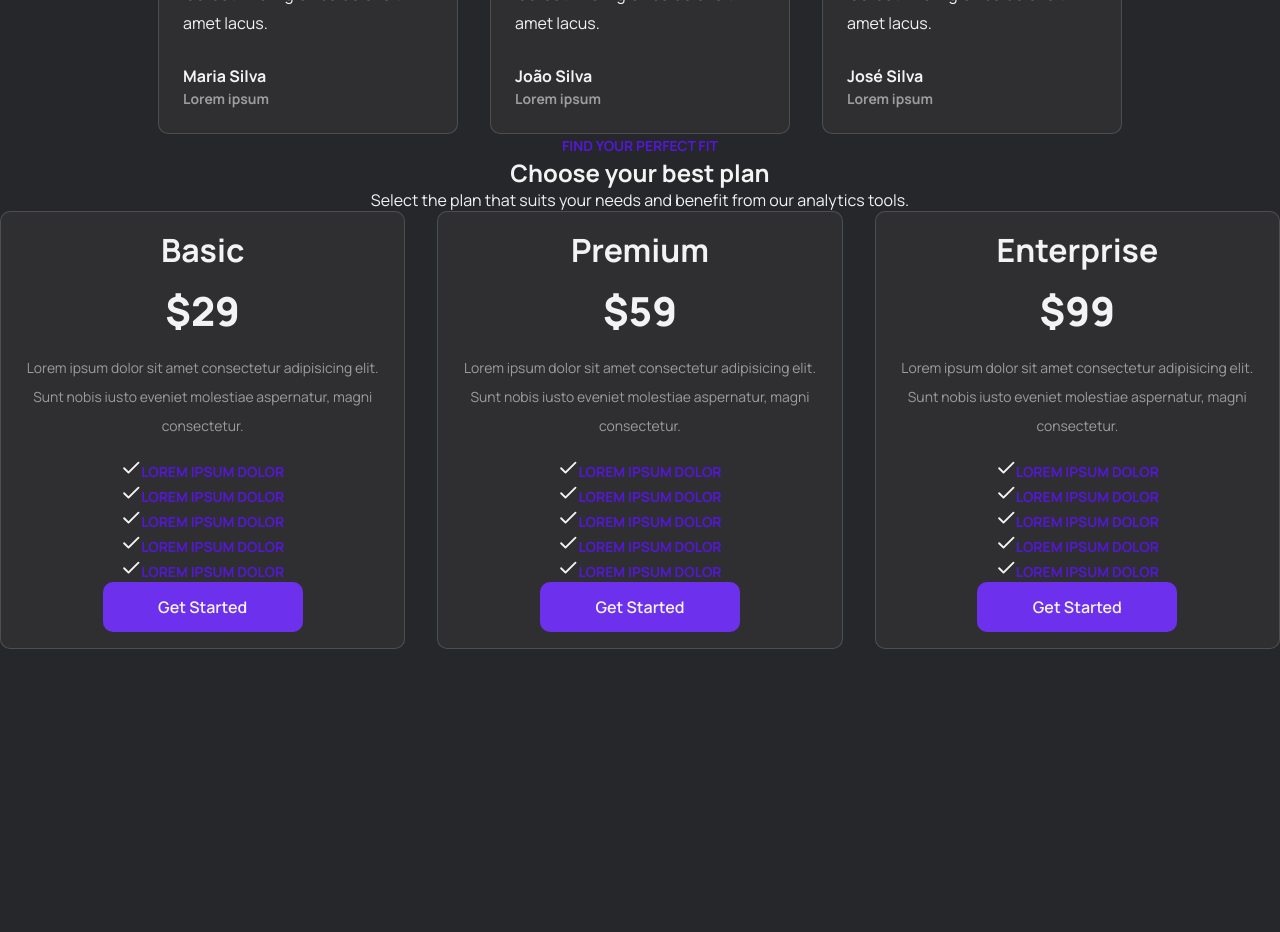
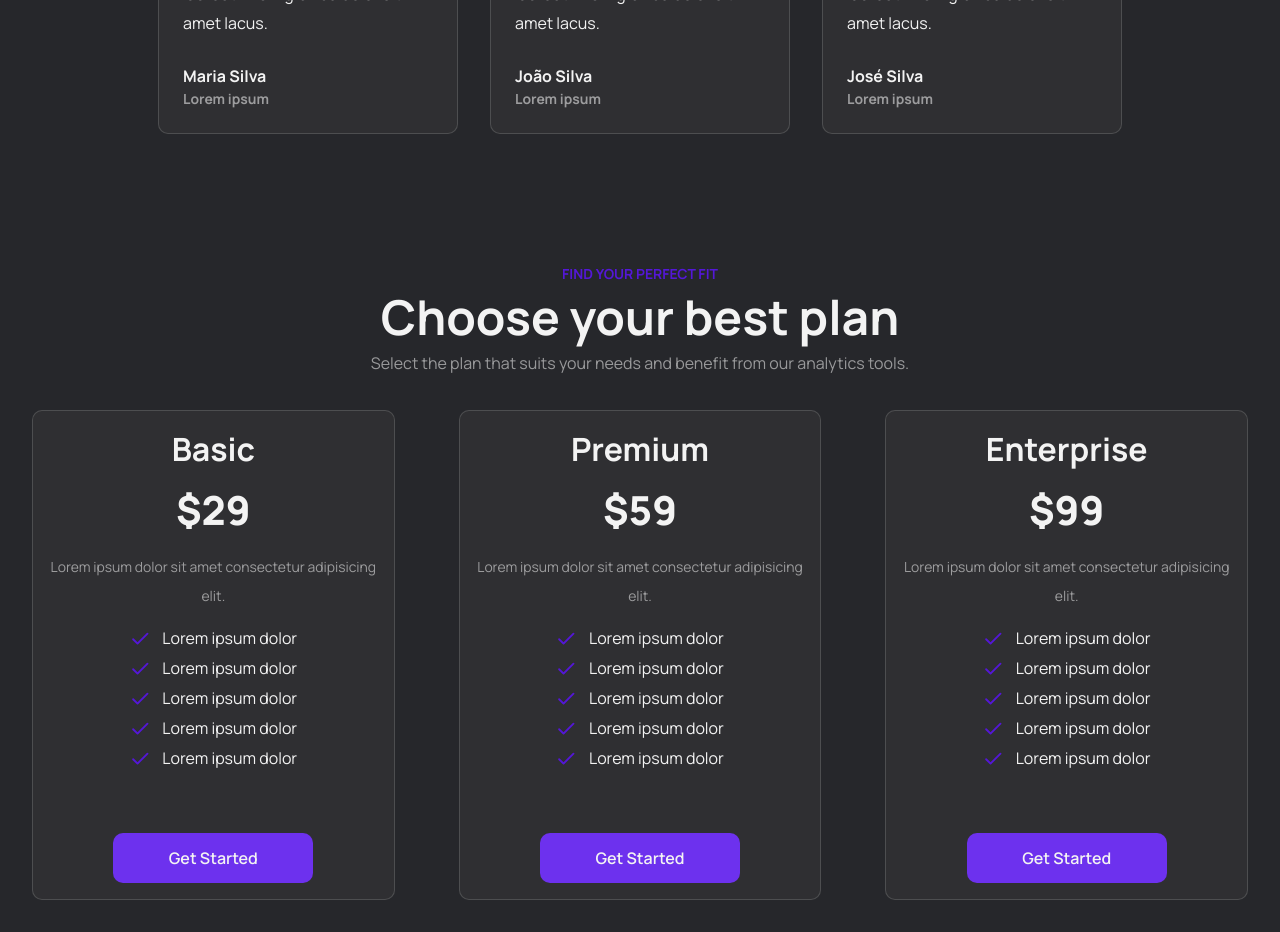
Before and after one commit to jonathafernandes/insight-cast, a React (Vite) app: page / in a window 1280 px wide. Shown: the part 3200-4132 px from the top of the page. Before the commit the page ends 3849 px from the top, so only its background shows below. Built offline with nearby package versions, Linux system fonts and the light colour scheme.

Commit message:
finished pricing card

```diff
--- a/src/components/pricing/Pricing.jsx
+++ b/src/components/pricing/Pricing.jsx
@@ -5,24 +5,24 @@ import { PricingCard } from "./PricingCard";
 export function Pricing() {
     return (
         <div className={styles.content}>
-            <span>Find your perfect fit</span>
-            <h2>Choose your best plan</h2>
-            <p>Select the plan that suits your needs and benefit from our analytics tools.</p>
+            <span className={styles.subTitle}>Find your perfect fit</span>
+            <h2 className={styles.title}>Choose your best plan</h2>
+            <p className={styles.description}>Select the plan that suits your needs and benefit from our analytics tools.</p>
             <div className={styles.cards}>
                 <PricingCard
                     plan="Basic"
                     price="$29"
-                    description='Lorem ipsum dolor sit amet consectetur adipisicing elit. Sunt nobis iusto eveniet molestiae aspernatur, magni consectetur.'
+                    description='Lorem ipsum dolor sit amet consectetur adipisicing elit.'
                 />
                 <PricingCard
                     plan="Premium"
                     price="$59"
-                    description='Lorem ipsum dolor sit amet consectetur adipisicing elit. Sunt nobis iusto eveniet molestiae aspernatur, magni consectetur.'
+                    description='Lorem ipsum dolor sit amet consectetur adipisicing elit.'
                 />
                 <PricingCard
                     plan="Enterprise"
                     price="$99"
-                    description='Lorem ipsum dolor sit amet consectetur adipisicing elit. Sunt nobis iusto eveniet molestiae aspernatur, magni consectetur.'
+                    description='Lorem ipsum dolor sit amet consectetur adipisicing elit.'
                 />
             </div>
         </div>
--- a/src/components/pricing/PricingCard.jsx
+++ b/src/components/pricing/PricingCard.jsx
@@ -14,30 +14,31 @@ export function PricingCard({ plan, price, description}) {
             <ul>
                 <li>
                     <Check size={20} weight="bold" />
-                    <span>
+                    <p>
                         Lorem ipsum dolor
-                    </span>
+                    </p>
                 </li>
                 <li>
                     <Check size={20} weight="bold" />
-                    <span>
+                    <p>
                         Lorem ipsum dolor
-                    </span>
+                    </p>
+                </li>
+                <li>
+                    <Check size={20} weight="bold" />
+                    <p>
+                        Lorem ipsum dolor
+                    </p>
                 </li>                <li>
                     <Check size={20} weight="bold" />
-                    <span>
+                    <p>
                         Lorem ipsum dolor
-                    </span>
+                    </p>
                 </li>                <li>
                     <Check size={20} weight="bold" />
-                    <span>
+                    <p>
                         Lorem ipsum dolor
-                    </span>
-                </li>                <li>
-                    <Check size={20} weight="bold" />
-                    <span>
-                        Lorem ipsum dolor
-                    </span>
+                    </p>
                 </li>
             </ul>
             <PrimaryButton
--- a/src/components/sass/Pricing.module.sass
+++ b/src/components/sass/Pricing.module.sass
@@ -2,14 +2,22 @@
 @use 'mixins'
 
 .content
+    margin-top: 8rem
+
     text-align: center
 
-    span
+    .subTitle
         color: variables.$primary-color
         font-size: 0.87rem
         font-weight: 700
         text-transform: uppercase
 
+    .title
+        font-size: 3rem
+
+    .description
+        color: variables.$secondary-text-color
+        line-height: 1.8rem
+
 .cards
     @include mixins.flex-container
-    gap: 2rem
--- a/src/components/sass/PricingCard.module.sass
+++ b/src/components/sass/PricingCard.module.sass
@@ -3,8 +3,10 @@
 
 .card
     background: variables.$bg-color
+
     @include mixins.border-radius
-
+    flex-wrap: wrap
+    margin: 2rem
     padding: 1rem
 
     .plan
@@ -22,5 +24,16 @@
         color: variables.$secondary-text-color
         font-size: 0.87rem
         line-height: 1.8rem
+        text-align: center
 
         margin: 1rem 0
+
+    ul
+        margin-bottom: 4rem
+        li
+            @include mixins.flex-container
+            gap: 0.8rem
+            margin-bottom: 0.5rem
+
+        svg
+            color: variables.$primary-color
```
